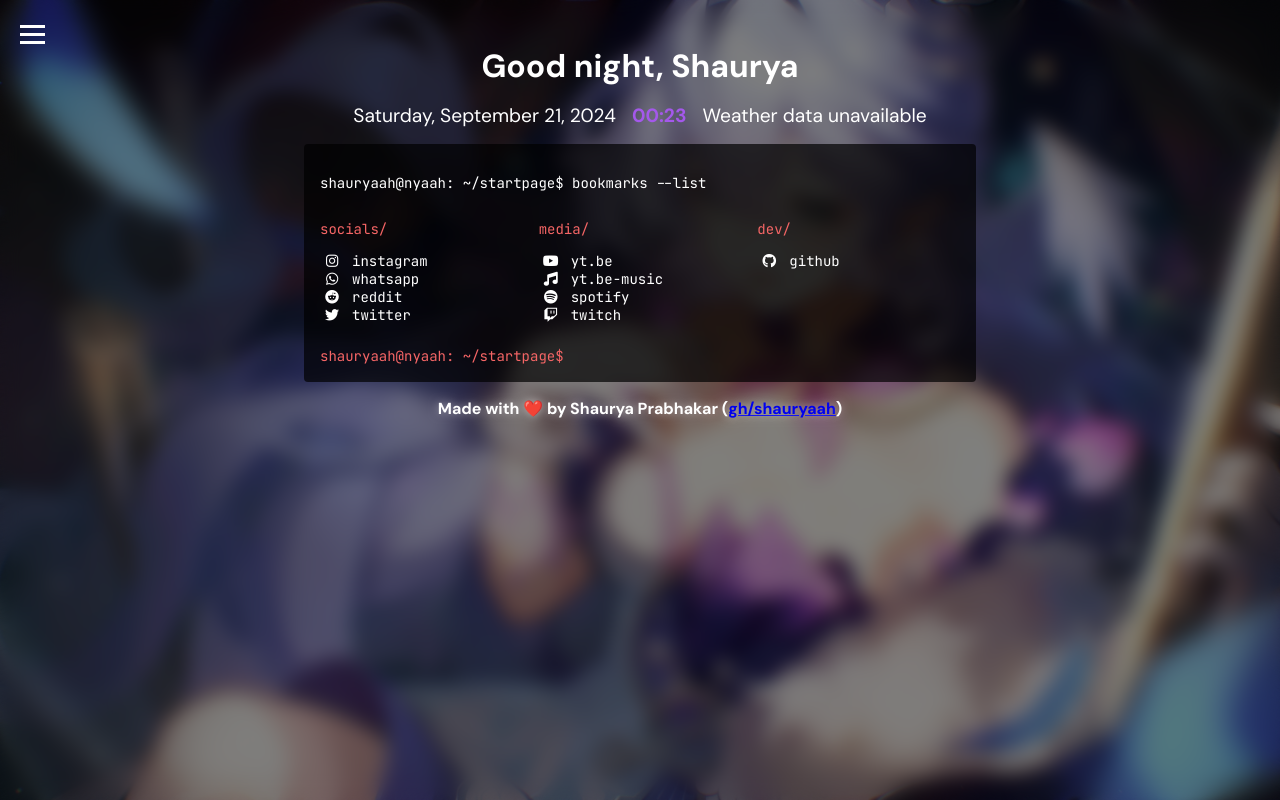
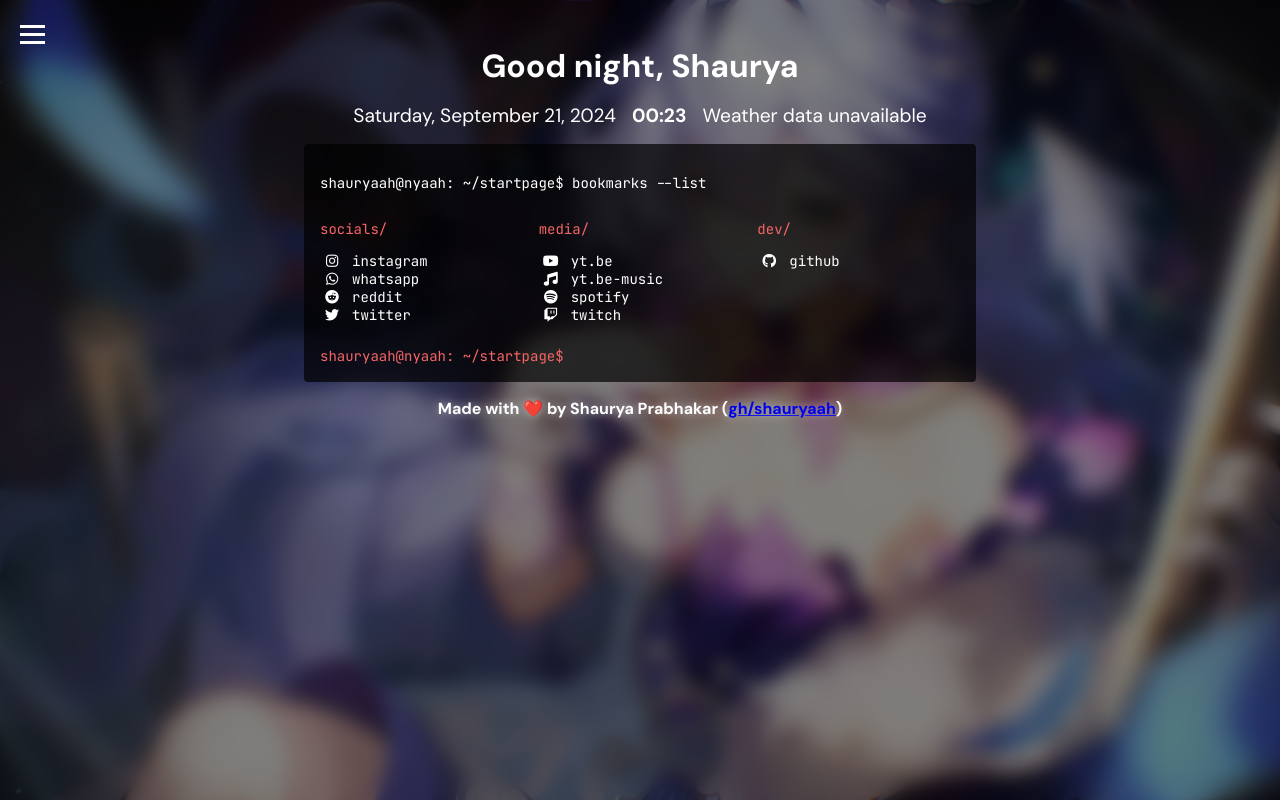
Before and after one commit to shauryaah/startpage, a plain HTML site: page index.html in a window 1280 px wide. Drawn offline with Linux system fonts and the light colour scheme; no server answers.

Commit message:
adjusted time color

```diff
--- a/style.css
+++ b/style.css
@@ -66,7 +66,7 @@ h1 {
 
 .time {
     font-weight: bold;
-    color: #a458eb; /* You can adjust this color to your preference */
+    color: #ffffff; /* You can adjust this color to your preference */
 }
 
 .terminal {
```
